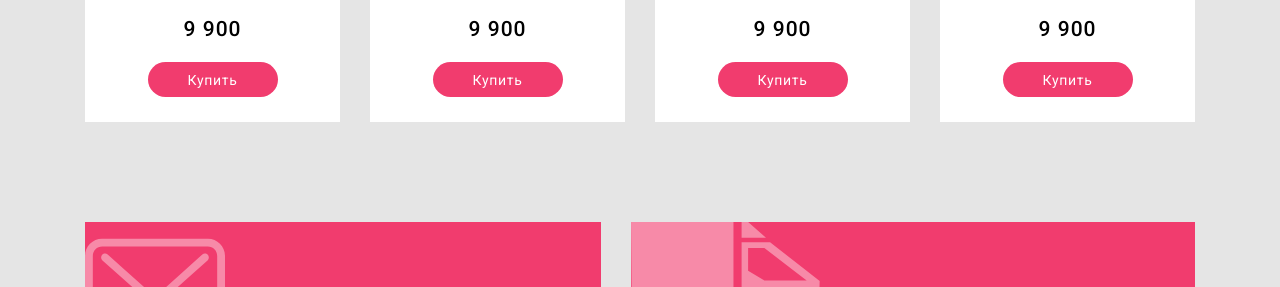
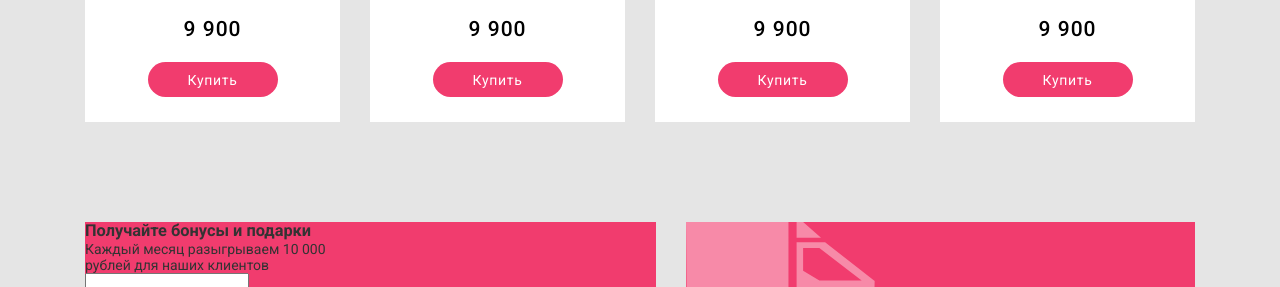
Before and after one commit to Yurkel/lesson_9, a plain HTML site: page index.html in a window 1280 px wide. Shown: the part 1255-1542 px from the top of the page. Drawn offline with Linux system fonts and the light colour scheme.

Commit message:
ужас

```diff
--- a/assets/css/style.css
+++ b/assets/css/style.css
@@ -256,10 +256,27 @@ ul {}
 }
 
 .subscribe {
+  /*align-content: center;
+  display: flex;
+  justify-content: center;*/
   background-color: #f13c6e;
   min-height: 210px;
   flex-grow: 1;
 }
+
+.subscribe-attraction {
+  max-width: 250px;
+}
+
+.subscribe__title {}
+
+.subscribe__description {}
+
+.subscribe__input {}
+
+.subscribe__logo {}
+
+
 
 .location {
   background-color: #f13c6e;
--- a/index.html
+++ b/index.html
@@ -127,7 +127,13 @@
       <!--<h2></h2>-->
       <div class="container container--submit">
         <div class="subscribe">
-          <img src="img/envelope.svg" alt="">
+          <div class="subscribe-attraction">
+            <h3 class="subscribe__title">Получайте бонусы и подарки</h3>
+            <div class="subscribe__description">Каждый месяц разыгрываем
+              10 000 рублей для наших клиентов</div>
+            <input class="subscribe__input" type="email" name="Введите e-mail">
+          </div>
+          <img class="subscribe__logo" src="img/envelope.svg" alt="">
         </div>
         <div class="location">
           <img src="img/x36  8.svg" alt="">
```
